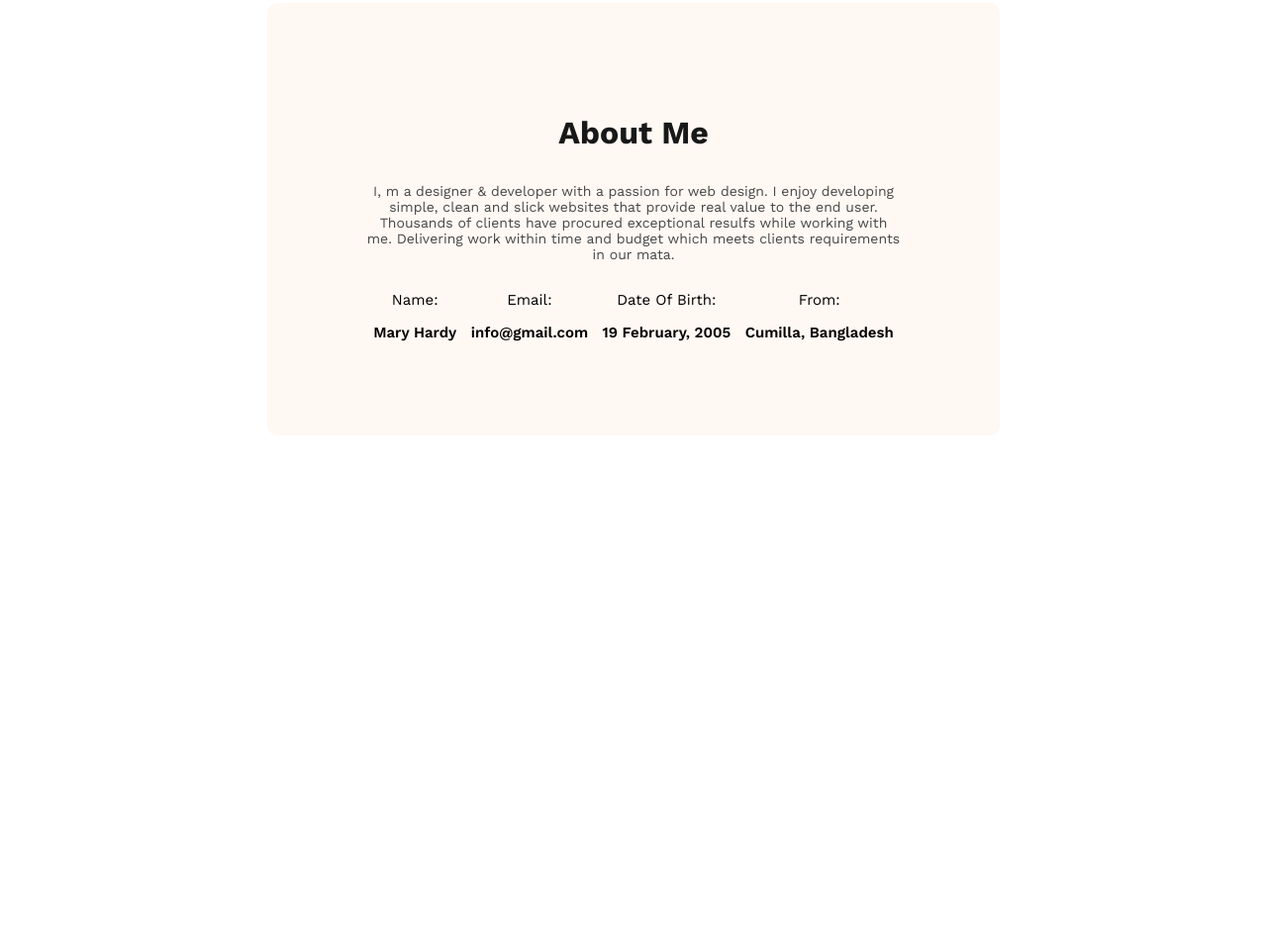
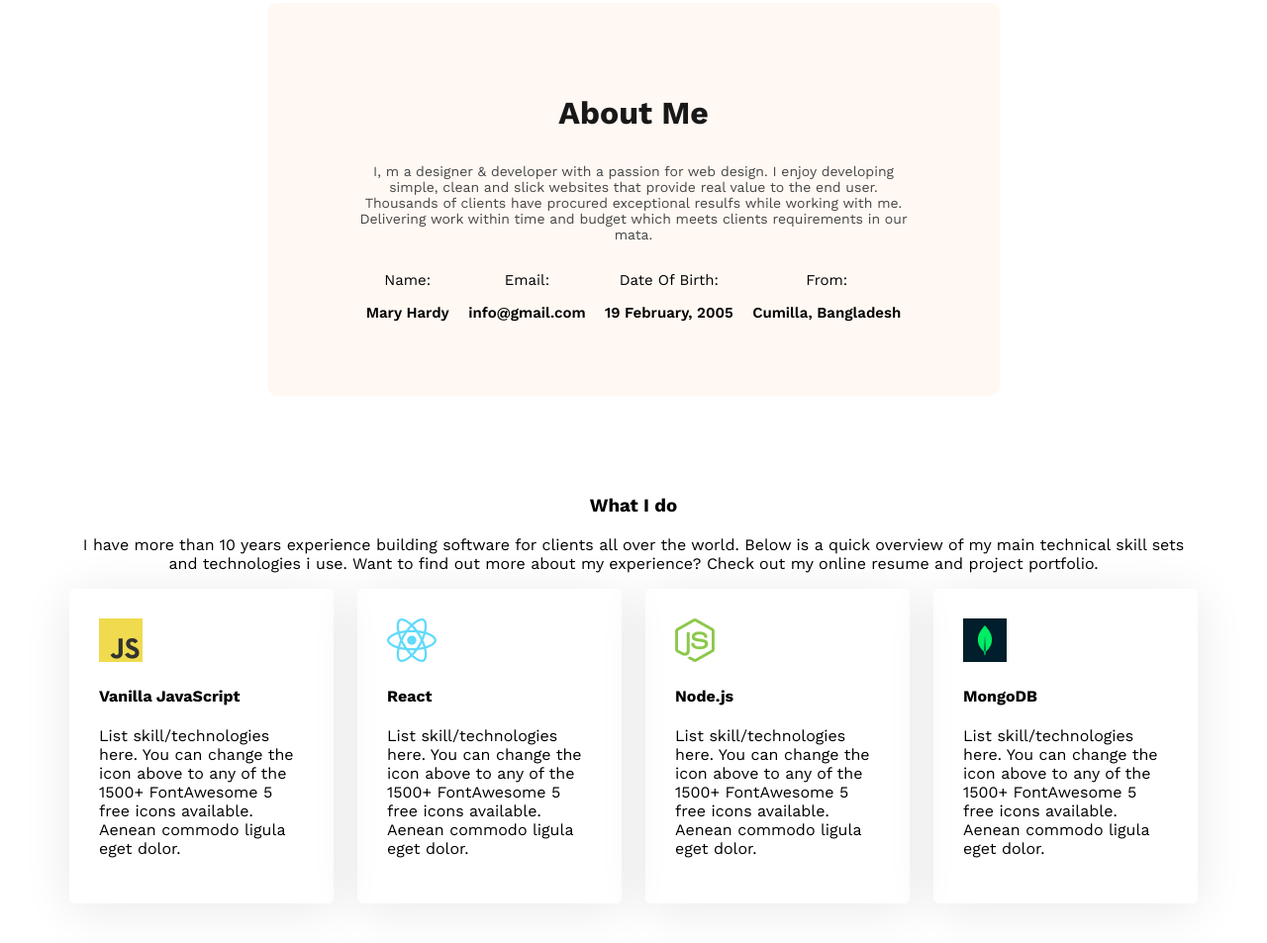
Before and after one commit to aastroid-destroyer/web-development-portfolio, a plain HTML site: page index.html in a window 1280 px wide. Shown: the part 829-1782 px from the top of the page at 99% size. Before the commit the page ends 1369 px from the top, so only its background shows below. Drawn offline with nearby package versions, Linux system fonts and the light colour scheme.

Commit message:
portfolio skills

```diff
--- a/index.html
+++ b/index.html
@@ -57,6 +57,34 @@
                 </div>
             </div>
         </section>
+        <section class="skills ">
+            <div>
+                <h3 class="skills-heading text-center">What I do</h3>
+                <p class="skills-description text-center">I have more than 10 years experience building software for clients all over the world. Below is a quick overview of my main technical skill sets and technologies i use. Want to find out more about my experience? Check out my online resume and project portfolio.</p>
+            </div>
+            <div class="skills-container">
+                <div class="skill">
+                    <img src="images/icons/js.png" alt="">
+                    <h4 class="skill-title">Vanilla JavaScript</h4>
+                    <p class="skill-description">List skill/technologies here. You can change the icon above to any of the 1500+ FontAwesome 5 free icons available. Aenean commodo ligula eget dolor.</p>
+                </div>
+                <div class="skill">
+                    <img src="images/icons/react.png" alt="">
+                    <h4 class="skill-title">React</h4>
+                    <p class="skill-description">List skill/technologies here. You can change the icon above to any of the 1500+ FontAwesome 5 free icons available. Aenean commodo ligula eget dolor.</p>
+                </div>
+                <div class="skill">
+                    <img src="images/icons/nodejs.png" alt="">
+                    <h4 class="skill-title">Node.js</h4>
+                    <p class="skill-description">List skill/technologies here. You can change the icon above to any of the 1500+ FontAwesome 5 free icons available. Aenean commodo ligula eget dolor.</p>
+                </div>
+                <div class="skill">
+                    <img src="images/icons/mongo.png" alt="">
+                    <h4 class="skill-title">MongoDB</h4>
+                    <p class="skill-description">List skill/technologies here. You can change the icon above to any of the 1500+ FontAwesome 5 free icons available. Aenean commodo ligula eget dolor.</p>
+                </div>
+            </div>
+        </section>
     </main>
     <footer>
 
--- a/styles/portfolio.css
+++ b/styles/portfolio.css
@@ -6,6 +6,9 @@
   }
 .dark-2{
     color: #474747;
+}
+.text-center{
+    text-align: center;
 }
 
 
@@ -83,7 +86,7 @@ nav ul{
     background-color: #FFF8F3;
     margin: 100px 200px 100px 200px;
     border-radius: 10px;
-    padding: 80px 100px 80px 100px;
+    padding: 60px 90px 60px 90px;
     text-align: center;
 }
 .section-title{
@@ -100,6 +103,10 @@ main{
     max-width: 1140px;
     margin: 0px auto;
 }
+main section{
+    margin-top: 100px;
+    margin-bottom: 100px;
+}
 .about-items{
     display: flex;
     justify-content: space-around;
@@ -114,3 +121,12 @@ main{
     font-weight: 600;
     font-size: 15px;
 }
+.skills-container{
+    display: flex;
+    gap: 24px;
+}
+.skill{
+    padding: 30px;
+    border-radius: 5px;
+    box-shadow: 0px 6px 50px 0px rgba(0, 0, 0, 0.09);
+}
```
